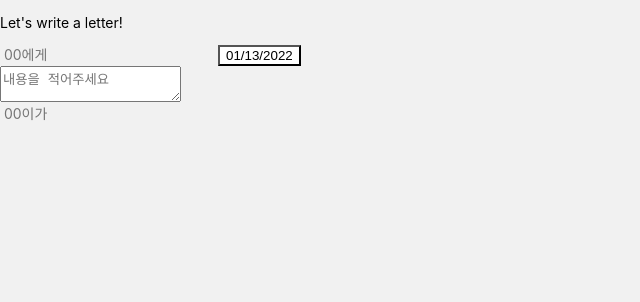
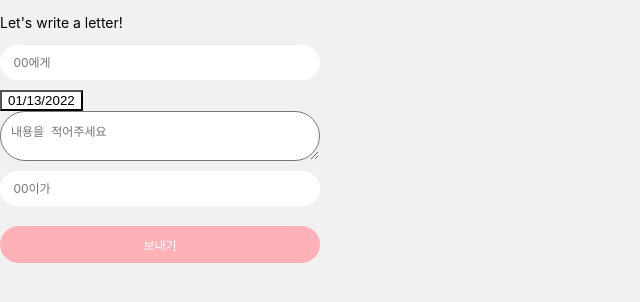
Before and after one commit to minizzang/madcamp_week3, a React (Create React App) app in the folder react-app/: page /write in a window 1280 px wide. Shown: the top 302 px of the page, without its empty margins (0-640 px from the left). Built offline with nearby package versions, Linux system fonts and the light colour scheme.

Commit message:
Fix : Send sender, revicer, contents, date in WriteLetter.js

```diff
--- a/react-app/src/components/WriteLetter.js
+++ b/react-app/src/components/WriteLetter.js
@@ -2,48 +2,92 @@ import React, { useEffect, useState } from "react";
 import DatePicker from "react-datepicker";
 import 'react-datepicker/dist/react-datepicker.css'
 
-function onChange(date, dateString) {
-    console.log(date, dateString);
-  }
+const Write = () => {
 
-const DatePickerComponent = () => {
+    const [sender, setSender] = useState("");
+    const [reciver, setReciver] = useState("");
+    const [contents, setContents] = useState("");
+    const [error, setError] = useState("");
     const [startDate, setStartDate] = useState(new Date());
+
     const ExampleCustomInput = React.forwardRef(({ value, onClick }, ref) => (
       <button className="example-custom-input" onClick={onClick} ref={ref}>
         {value}
       </button>
     ));
-    return (
-      <DatePicker
+
+    //입력할때 이메일이랑 패스워드 설정
+    const onChange = (event) => {
+                const {
+                target: { name, value },
+                } = event;
+                if (name === "sender") {
+                    setSender(value);
+                } else if (name === "reciver") {
+                    setReciver(value);
+                } else if (name === "contents") {
+                    setContents(value);
+                }
+            };
+
+          //onSubmit 함수다. 버튼이 눌리면 보내는이, 받는이, 작성일, 작성내용이 표시됨.
+        const onSubmit = async (event) => {
+            console.log(contents);
+            event.preventDefault();
+            try {
+              console.log(sender, reciver, contents,startDate);
+                //save data to db
+                // Example data
+                // sender : 보내는이, reciver : 받는이 contents : 여기는 컨텐츠 startDate : Wed Jan 19 2022 17:28:03 GMT+0900 (한국 표준시)
+            } catch (error) {
+              setError(error.message);
+            }
+          };
+
+
+  return (
+      <>
+
+      <p>Let's write a letter!</p>
+
+      <form onSubmit={onSubmit} className="container">
+
+        <input type="reciver"
+                name="reciver"
+                className="authInput"
+                placeholder=" 00에게"
+                required
+                value={reciver}
+                onChange={onChange}
+                />
+
+        <DatePicker
         selected={startDate}
+        value={startDate}
         onChange={(date) => setStartDate(date)}
         customInput={<ExampleCustomInput />}
       />
-    );
-  };
 
-const Write = () => {
-  return (
-    <div className="App">
-      <header className="App-header">
-      </header>
+        <textarea placeholder="내용을 적어주세요"
+        type="contents"
+        name="contents"
+        className="authInput"
+        required
+        value={contents}
+        onChange={onChange} className="authInput"/>
 
-      <p>Let's write a letter!</p>
-
-        <div>
-            <input type='text' placeholder=" 00에게"/>
-            <DatePickerComponent/>
-        </div>
-
-        <div>
-            <textarea placeholder="내용을 적어주세요"></textarea>
-        </div>
-
-        <div>
-            <input type='text' placeholder=" 00이가"/>
-        </div>
-
-    </div>
+        <input type='text' placeholder=" 00이가"
+                name="sender"
+                className="authInput"
+                required
+                value={sender}
+                onChange={onChange}className="authInput"/>
+        <input
+        type="submit"
+        className="authInput authSubmit"
+        value={"보내기"}/>
+        </form>
+    </>
   );
 }
 
```
